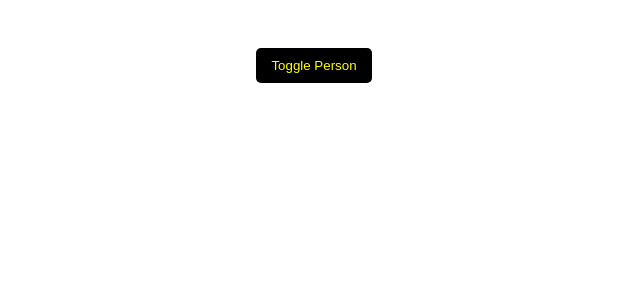
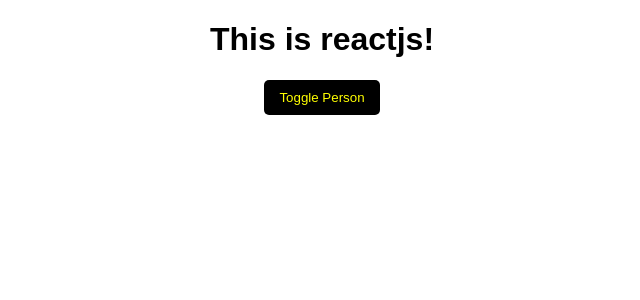
Before and after one commit to frailbongat/react-complete-guide, a React (Create React App) app: page / in a window 1280 px wide. Shown: the top 300 px of the page, without its empty margins (318-958 px from the left). Built offline with nearby package versions, Linux system fonts and the light colour scheme; the HTML template or start-up script is replaced by a standard one.

Commit message:
Added classes

```diff
--- a/src/App.css
+++ b/src/App.css
@@ -2,6 +2,10 @@
   text-align: center;
 }
 
-button:first-child {
-  margin-right: 1rem;
+.text-blue {
+  color: blue;
 }
+
+.text-normal {
+  font-weight: normal;
+}
--- a/src/App.jsx
+++ b/src/App.jsx
@@ -41,13 +41,13 @@ class App extends Component {
       backgroundColor: 'Black',
       padding: '10px 15px',
       color: 'yellow',
-      marginTop: '3rem',
       borderRadius: '5px',
       border: 'none',
       cursor: 'pointer',
     };
 
     let persons = null;
+    const classes = [];
 
     if (this.state.showPerson) {
       persons = (
@@ -65,10 +65,16 @@ class App extends Component {
           })}
         </div>
       );
+
+      style.backgroundColor = 'blue';
+
+      classes.push('text-blue');
+      classes.push('text-normal');
     }
 
     return (
       <div className='App'>
+        <h1 className={classes.join(' ')}>This is reactjs!</h1>
         <button onClick={this.togglePersonHandler} style={style}>
           Toggle Person
         </button>
```
